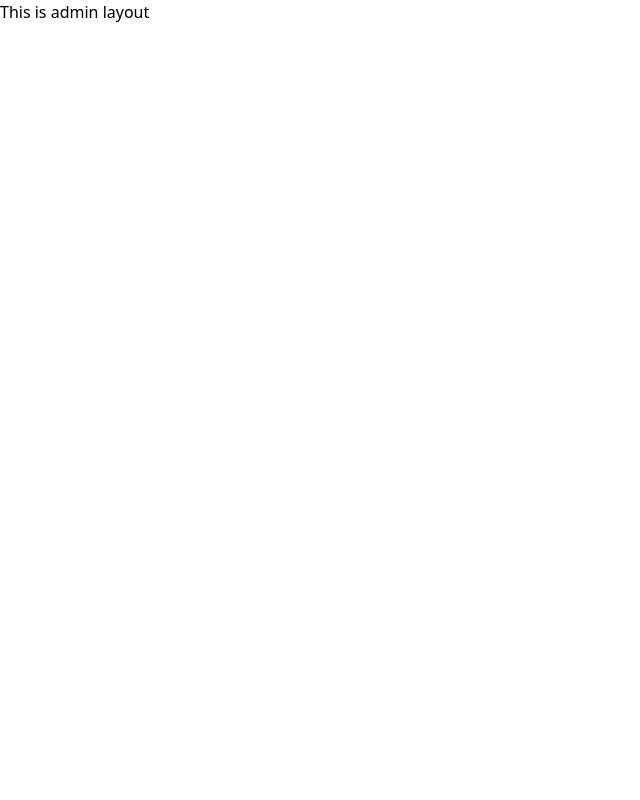
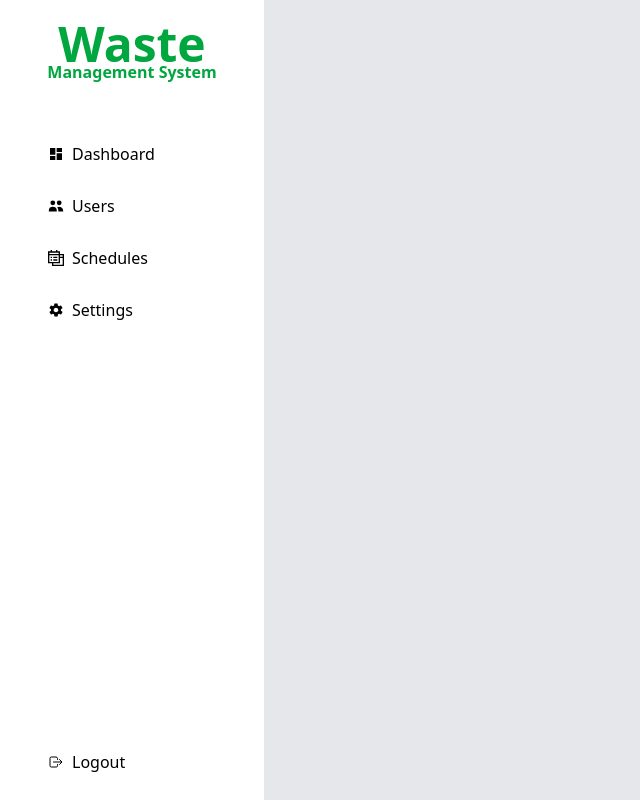
Before and after one commit to SaranshKoirala/Waste-Management-System, a React (Vite) app: page /admin in a window 1280 px wide. Shown: the whole page, without its empty margins (0-640 px from the left). Built offline with nearby package versions, Linux system fonts and the light colour scheme; a web font is replaced by a local one.

Commit message:
Added the admin layout

```diff
--- a/src/App.jsx
+++ b/src/App.jsx
@@ -8,6 +8,8 @@ import AdminLogin from "./pages/AdminLogin";
 import SchedulePickup from "./pages/SchedulePickup";
 import UserProfile from "./pages/UserProfile";
 import AdminLayout from "./pages/AdminLayout";
+import Dashboard from "./components/Dashboard";
+import Users from "./components/Users";
 
 function App() {
   return (
@@ -19,7 +21,12 @@ function App() {
       <Route path="/profile" element={<UserProfile />} />
       <Route path="/schedulepickup" element={<SchedulePickup />} />
       <Route path="/subscribe" element={<Subscription />} />
-      <Route path="/admin" element={<AdminLayout />}></Route>
+
+      {/* Admin routes */}
+      <Route path="/admin" element={<AdminLayout />}>
+        <Route path="dashboard" element={<Dashboard />} />
+        <Route path="users" element={<Users />} />
+      </Route>
       <Route path="*" element={<NotFound />} />
     </Routes>
   );
--- /dev/null
+++ b/src/components/Dashboard.jsx
@@ -0,0 +1,5 @@
+function Dashboard() {
+  return <div>this is admin dashboard</div>;
+}
+
+export default Dashboard;
--- /dev/null
+++ b/src/components/Users.jsx
@@ -0,0 +1,5 @@
+function Users() {
+  return <div>this is the users data</div>;
+}
+
+export default Users;
--- a/src/pages/AdminLayout.jsx
+++ b/src/pages/AdminLayout.jsx
@@ -1,5 +1,70 @@
+import { Link, Outlet } from "react-router-dom";
+import { MdDashboard } from "react-icons/md";
+import { HiUsers } from "react-icons/hi";
+import { GrSchedules } from "react-icons/gr";
+import { IoMdSettings } from "react-icons/io";
+import { IoLogOutOutline } from "react-icons/io5";
+import { useState } from "react";
+
 function AdminLayout() {
-  return <div>This is admin layout</div>;
+  const [clicked, setClicked] = useState(false);
+
+  function handleClick() {
+    setClicked((clicked) => !clicked);
+  }
+
+  return (
+    <div className="flex gap-10 h-screen w-screen bg-gray-200 ">
+      <nav className="py-5 px-8 h-screen bg-white flex flex-col gap-15 ">
+        <div className="w-50 text-center">
+          <p className="text-5xl font-extrabold text-green-600">Waste</p>
+          <p className=" text-green-600 font-semibold -m-2">
+            Management System
+          </p>
+        </div>
+        <ul className="flex flex-col gap-4 justify-center ">
+          <Link
+            to={"/admin/dashboard"}
+            className="hover:text-white hover:bg-green-600 focus:text-white focus:bg-green-600 outline-none  rounded-lg py-1.5 px-4"
+          >
+            <li className="flex items-center gap-2 ">
+              {" "}
+              <MdDashboard />
+              Dashboard
+            </li>
+          </Link>
+          <Link
+            to={"/admin/users"}
+            className="hover:text-white hover:bg-green-600 focus:text-white focus:bg-green-600 outline-none rounded-lg py-1.5 px-4"
+          >
+            <li className="flex items-center gap-2">
+              <HiUsers />
+              Users
+            </li>
+          </Link>
+          <Link className="hover:text-white hover:bg-green-600 focus:text-white focus:bg-green-600 outline-none rounded-lg py-1.5 px-4">
+            <li className="flex items-center gap-2">
+              <GrSchedules />
+              Schedules
+            </li>
+          </Link>
+          <Link className="hover:text-white hover:bg-green-600 focus:text-white focus:bg-green-600 outline-none rounded-lg py-1.5 px-4">
+            <li className="flex items-center gap-2">
+              <IoMdSettings />
+              Settings
+            </li>
+          </Link>
+        </ul>
+        <div className="flex items-center gap-2 mt-auto py-1.5 px-4">
+          <IoLogOutOutline />
+          Logout
+        </div>
+      </nav>
+      <div>
+        <Outlet />
+      </div>
+    </div>
+  );
 }
 
 export default AdminLayout;
```
